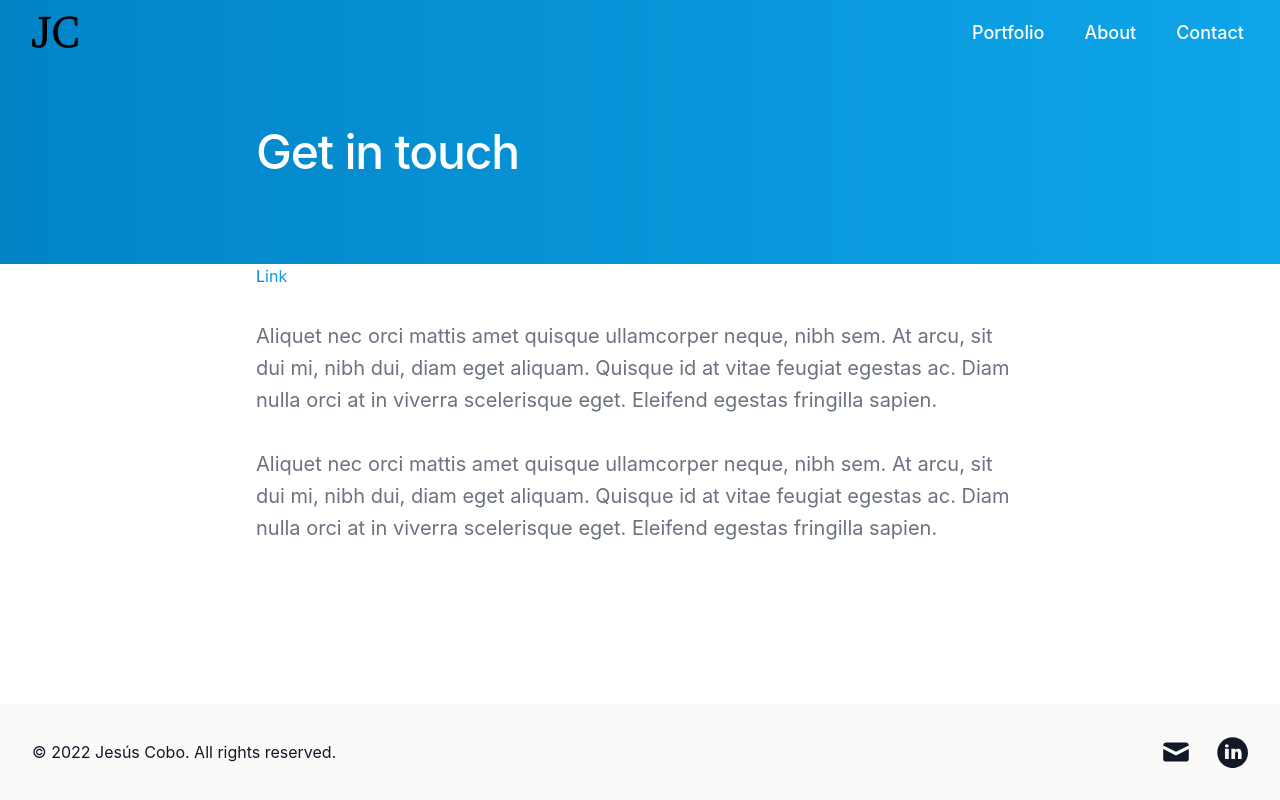
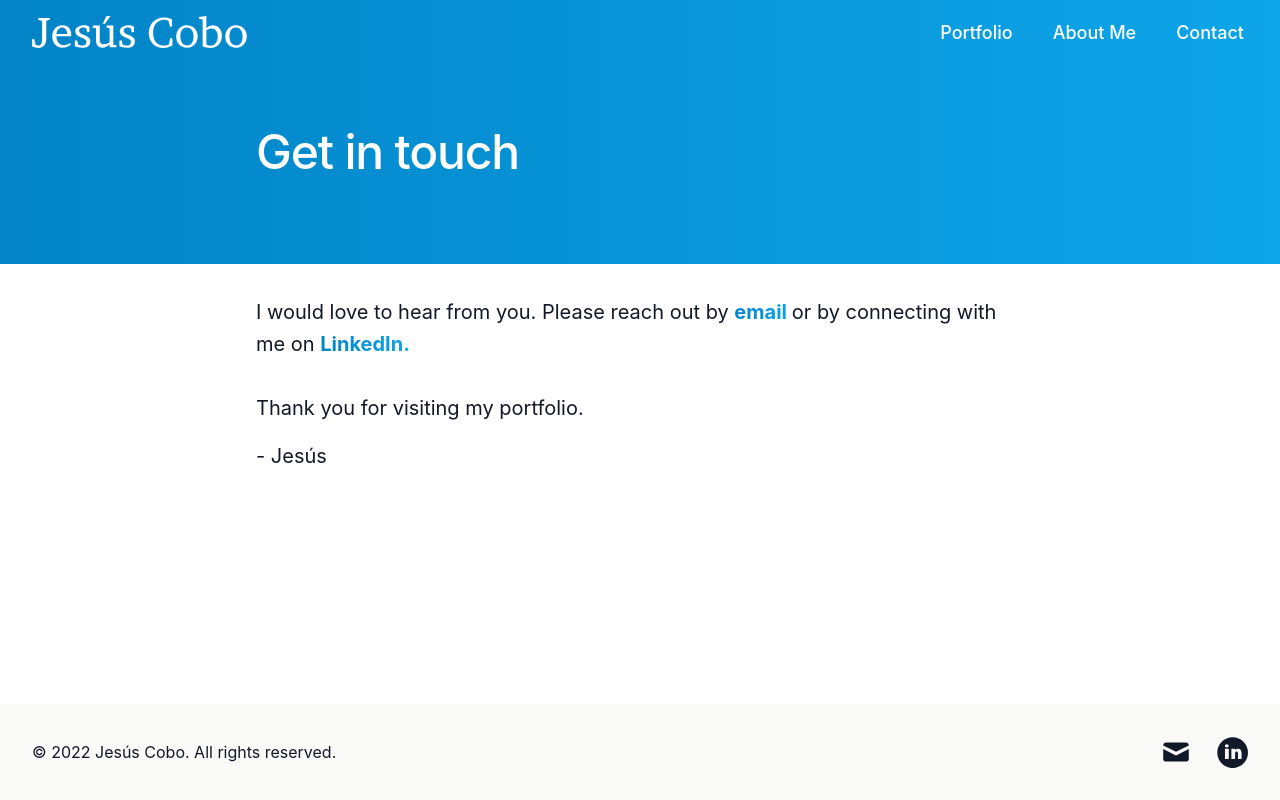
Before and after one commit to CarolinaCobo/jesus-portfolio, a Next.js app: page /contact in a window 1280 px wide. Built offline with nearby package versions, Linux system fonts and the light colour scheme.

Commit message:
Final changes

```diff
--- a/components/Contact/Contact.js
+++ b/components/Contact/Contact.js
@@ -10,20 +10,29 @@ export default function Contact() {
       </div>
 
       <div className="pb-16 max-w-3xl mx-2 sm:mx-6 md:mx-auto">
-        <a className="text-transparent bg-clip-text bg-gradient-to-r from-sky-600 to-sky-500 hover:from-sky-900  hover:to-sky-600">
-          Link
-        </a>
-        <p className="mt-8 text-xl text-gray-500 leading-8">
-          Aliquet nec orci mattis amet quisque ullamcorper neque, nibh sem. At
-          arcu, sit dui mi, nibh dui, diam eget aliquam. Quisque id at vitae
-          feugiat egestas ac. Diam nulla orci at in viverra scelerisque eget.
-          Eleifend egestas fringilla sapien.
+        <p className="mt-8 text-xl text-gray-900 leading-8">
+          I would love to hear from you. Please reach out by{" "}
+          <a
+            className="text-transparent bg-clip-text font-bold bg-gradient-to-r from-sky-600 to-sky-500 hover:from-sky-900  hover:to-sky-600"
+            href="mailto:jesus.hernandez.cobo@gmail.com?subject=Get in touch"
+            target="_blank"
+            rel="noreferrer"
+          >
+            email{" "}
+          </a>
+          or by connecting with me on{" "}
+          <a
+            className="text-transparent font-bold bg-clip-text bg-gradient-to-r from-sky-600 to-sky-500 hover:from-sky-900  hover:to-sky-600"
+            href="https://www.linkedin.com/in/jesus-cobo"
+            target="_blank"
+            rel="noreferrer"
+          >
+            LinkedIn.
+          </a>
         </p>
-        <p className="mt-8 text-xl text-gray-500 leading-8">
-          Aliquet nec orci mattis amet quisque ullamcorper neque, nibh sem. At
-          arcu, sit dui mi, nibh dui, diam eget aliquam. Quisque id at vitae
-          feugiat egestas ac. Diam nulla orci at in viverra scelerisque eget.
-          Eleifend egestas fringilla sapien.
+        <p className="mt-8 text-xl text-gray-900 leading-8">
+          Thank you for visiting my portfolio.
+          <p className="mt-4">- Jesús</p>
         </p>
       </div>
     </>
--- a/components/Hero/Hero.js
+++ b/components/Hero/Hero.js
@@ -1,15 +1,15 @@
 export default function Hero() {
   return (
-    <div className="bg-center py-48  mt-10mx-auto max-w-7xl w-full pt-16 pb-20 text-center lg:py-48 lg:text-left ">
-      <div className="sm:text-center lg:text-left bg-gray-900 py-3 px-6 bg-opacity-25 lg:w-1/2 sm:px-8  text-background py-10">
-        <h1 className="text-4xl tracking-tight font-extrabold text-gray-100 sm:text-5xl md:text-6xl">
+    <div className="w-64 text-center bg-center pb-8 ml-4 md:mx-auto md:w-full md:py-48 md:mt-10 md:max-w-7xl md:pt-16 md:pb-20 lg:py-48 lg:text-left ">
+      <div className="lg:text-left bg-gray-900 md:px-6 bg-opacity-25 lg:w-1/2 sm:px-8 text-background py-10">
+        <h1 className="text-xl tracking-tight font-extrabold text-white md:text-6xl">
           <span className="">Hi, I&apos;m </span>{" "}
           <span className="text-transparent bg-clip-text bg-gradient-to-r from-sky-600 to-sky-500 ">
             Jesús
           </span>
         </h1>
 
-        <p className="mt-3 text-base text-gray-100 sm:mt-5 sm:text-lg sm:max-w-lg sm:mx-auto md:mt-5 md:text-xl lg:mx-0">
+        <p className="text-white text-sm sm:max-w-lg sm:mx-auto md:mt-5 md:text-xl lg:mx-0">
           I design and develop learning solutions to match your business needs.
           Welcome to my portfolio.
         </p>
--- a/components/Nav/NavBar.js
+++ b/components/Nav/NavBar.js
@@ -27,7 +27,7 @@ export default function Navbar() {
                     <a>
                       <img
                         className="block lg:hidden h-6 w-auto"
-                        src="/logo.png"
+                        src="/logo.svg"
                         alt="Workflow"
                       />
                     </a>
@@ -36,7 +36,7 @@ export default function Navbar() {
                     <a>
                       <img
                         className="hidden lg:block h-8 w-auto"
-                        src="/logo.png"
+                        src="/logo.svg"
                         alt="Workflow"
                       />
                     </a>
@@ -52,7 +52,7 @@ export default function Navbar() {
 
                   <Link href="/about" passHref={true}>
                     <a className="border-transparent text-white hover:border-sky-600 hover:text-sky-600 inline-flex items-center px-1 pt-1 border-b-2 text-lg font-medium">
-                      About
+                      About Me
                     </a>
                   </Link>
                   <Link href="/contact" passHref={true}>
@@ -84,7 +84,7 @@ export default function Navbar() {
               </Disclosure.Button>
               <Disclosure.Button className="border-transparent text-white hover:border-sky-600 hover:text-gray-700 block pl-3 pr-4 py-2 border-l-4 text-base font-medium">
                 <Link href="/about" passHref={true}>
-                  <a>About</a>
+                  <a>About Me</a>
                 </Link>
               </Disclosure.Button>
               <Disclosure.Button
--- a/components/Nav/NavBarProjects.js
+++ b/components/Nav/NavBarProjects.js
@@ -12,7 +12,8 @@ export default function NavbarProject() {
               <div className="relative flex justify-between h-16 ">
                 <div className="absolute inset-y-0 left-0 flex items-center sm:hidden">
                   {/* Mobile menu button */}
-                  <Disclosure.Button className="inline-flex items-center justify-center p-2 rounded-md text-gray-400 hover:text-gray-500 hover:bg-gray-100 focus:outline-none focus:ring-2 focus:ring-inset ">
+
+                  <Disclosure.Button className="inline-flex items-center justify-center p-2 rounded-md text-sky-900 hover:text-sky-500 hover:bg-gray-100 focus:outline-none focus:ring-2 focus:ring-inset ">
                     <span className="sr-only">Open main menu</span>
                     {open ? (
                       <XIcon className="block h-6 w-6" aria-hidden="true" />
@@ -28,7 +29,7 @@ export default function NavbarProject() {
                       <a>
                         <img
                           className="block lg:hidden h-6 w-auto"
-                          src="/logo.png"
+                          src="/logo.svg"
                           alt="Workflow"
                         />
                       </a>
@@ -37,7 +38,7 @@ export default function NavbarProject() {
                       <a>
                         <img
                           className="hidden lg:block h-8 w-auto"
-                          src="/logo.png"
+                          src="/logo.svg"
                           alt="Workflow"
                         />
                       </a>
@@ -46,18 +47,18 @@ export default function NavbarProject() {
 
                   <div className="hidden sm:ml-6 sm:flex sm:space-x-8">
                     <Link href="/#projects-section" passHref={true}>
-                      <a className="border-transparent text-white hover:border-sky-600 hover:text-gray-700 inline-flex items-center px-1 pt-1 border-b-2  text-lg font-medium">
+                      <a className="border-transparent text-white hover:border-sky-600 hover:text-sky-700 inline-flex items-center px-1 pt-1 border-b-2  text-lg font-medium">
                         Portfolio
                       </a>
                     </Link>
 
                     <Link href="/about" passHref={true}>
-                      <a className="border-transparent text-white hover:border-sky-600 hover:text-gray-700 inline-flex items-center px-1 pt-1 border-b-2  text-lg font-medium">
-                        About
+                      <a className="border-transparent text-white hover:border-sky-600 hover:text-sky-700 inline-flex items-center px-1 pt-1 border-b-2  text-lg font-medium">
+                        About Me
                       </a>
                     </Link>
                     <Link href="/contact" passHref={true}>
-                      <a className="border-transparent text-white hover:border-sky-600 hover:text-gray-700 inline-flex items-center px-1 pt-1 border-b-2  text-lg font-medium">
+                      <a className="border-transparent text-white hover:border-sky-600 hover:text-sky-700 inline-flex items-center px-1 pt-1 border-b-2  text-lg font-medium">
                         Contact
                       </a>
                     </Link>
@@ -71,7 +72,7 @@ export default function NavbarProject() {
             <div className="pt-2 pb-4 space-y-1">
               <Disclosure.Button
                 as="a"
-                className="border-transparent text-gray-900 hover:border-sky-600 hover:text-gray-900 block pl-3 pr-4 py-2 border-l-4 text-base font-medium"
+                className="border-transparent text-white hover:border-sky-600 hover:text-sky-900 block pl-3 pr-4 py-2 border-l-4 text-base font-medium"
               >
                 <Link href="/" passHref={true}>
                   <a>Home</a>
@@ -80,18 +81,18 @@ export default function NavbarProject() {
               <Disclosure.Button
                 as="a"
                 href="/#projects-section"
-                className="border-transparent text-gray-900 hover:border-sky-600 hover:text-gray-700 block pl-3 pr-4 py-2 border-l-4 text-base font-medium"
+                className="border-transparent text-white hover:border-sky-600 hover:text-sky-700 block pl-3 pr-4 py-2 border-l-4 text-base font-medium"
               >
                 Portfolio
               </Disclosure.Button>
-              <Disclosure.Button className="border-transparent text-gray-900 hover:border-sky-600 hover:text-gray-700 block pl-3 pr-4 py-2 border-l-4 text-base font-medium">
+              <Disclosure.Button className="border-transparent text-white hover:border-sky-600 hover:text-sky-700 block pl-3 pr-4 py-2 border-l-4 text-base font-medium">
                 <Link href="/about" passHref={true}>
-                  <a>About</a>
+                  <a>About Me</a>
                 </Link>
               </Disclosure.Button>
               <Disclosure.Button
                 as="a"
-                className="border-transparent text-gray-900 hover:border-sky-600 hover:text-gray-700 block pl-3 pr-4 py-2 border-l-4 text-base font-medium"
+                className="border-transparent text-white hover:border-sky-600 hover:text-sky-700 block pl-3 pr-4 py-2 border-l-4 text-base font-medium"
               >
                 <Link href="/contact" passHref={true}>
                   <a>Contact</a>
--- a/components/post-header.js
+++ b/components/post-header.js
@@ -14,6 +14,8 @@ export default function PostHeader({ title, coverImage, links }) {
                 <div key={url} className="mt-8">
                   <a
                     className="block mb-8 py-3 border md:text-sm sm:mb-0 md:mr-2 px-8 mx-auto text-center bg-white hover:bg-gradient-to-r hover:from-sky-600 hover:to-sky-500 hover:text-white "
+                    target="_blank"
+                    rel="noreferrer"
                     href={url}
                   >
                     {label}
```
Also changed, not shown: components/ProjectsCards/Cards.js (+11 -3 lines), public/logo.png (deleted), public/logo.svg (added).
